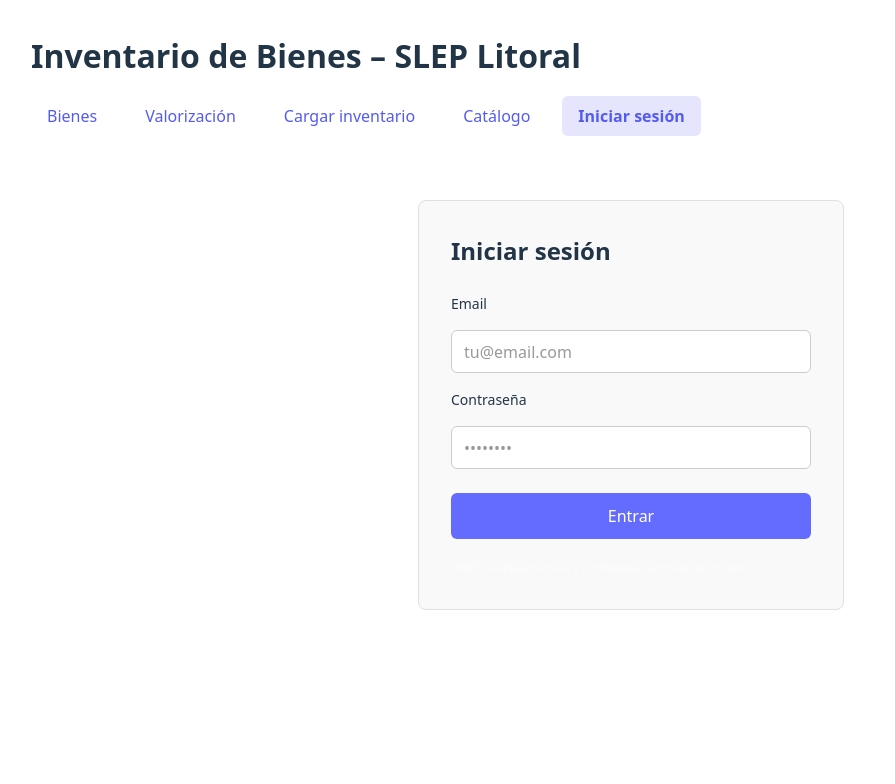
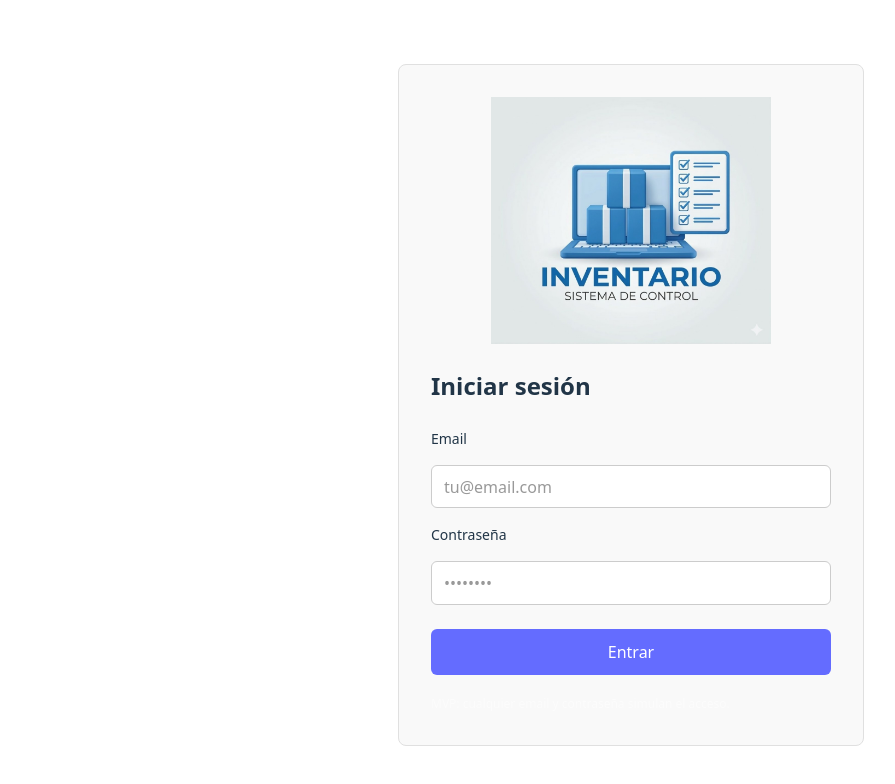
Before and after one commit to FelipeOctavio87/Proyecto-Inventario-, a React (Vite) app: page /login in a window 1280 px wide. Shown: the top 784 px of the page, without its empty margins (9-904 px from the left). Built offline with nearby package versions, Linux system fonts and the light colour scheme.

Commit message:
logo y otros cambios

```diff
--- a/src/App.jsx
+++ b/src/App.jsx
@@ -1,4 +1,4 @@
-import { Routes, Route, NavLink, useNavigate } from 'react-router-dom'
+import { Routes, Route, NavLink, useNavigate, Navigate } from 'react-router-dom'
 import { useAuth } from './context/AuthContext'
 import ProductsPage from './pages/ProductsPage'
 import CostEarningPage from './pages/CostEarningPage'
@@ -7,48 +7,56 @@
 import LoginPage from './pages/LoginPage'
 
 const Nav = () => {
-  const { isLoggedIn, user, logout } = useAuth()
+  const { user, logout } = useAuth()
   const navigate = useNavigate()
 
   const handleLogout = () => {
     logout()
-    navigate('/')
+    navigate('/login', { replace: true })
   }
 
   return (
     <nav className="app__nav">
+      <NavLink to="/import" className={({ isActive }) => (isActive ? 'app__nav-link app__nav-link--active' : 'app__nav-link')}>
+        Cargar inventario
+      </NavLink>
       <NavLink to="/" className={({ isActive }) => (isActive ? 'app__nav-link app__nav-link--active' : 'app__nav-link')} end>
         Bienes
       </NavLink>
       <NavLink to="/cost-earning" className={({ isActive }) => (isActive ? 'app__nav-link app__nav-link--active' : 'app__nav-link')}>
         Valorización
       </NavLink>
-      <NavLink to="/import" className={({ isActive }) => (isActive ? 'app__nav-link app__nav-link--active' : 'app__nav-link')}>
-        Cargar inventario
-      </NavLink>
       <NavLink to="/catalogo" className={({ isActive }) => (isActive ? 'app__nav-link app__nav-link--active' : 'app__nav-link')}>
         Catálogo
       </NavLink>
-      {isLoggedIn ? (
       <span className="app__nav-user">
         <span className="app__nav-email">{user?.email}</span>
         <button type="button" className="app__nav-logout" onClick={handleLogout}>
           Cerrar sesión
         </button>
       </span>
-      ) : (
-        <NavLink to="/login" className={({ isActive }) => (isActive ? 'app__nav-link app__nav-link--active' : 'app__nav-link')}>
-          Iniciar sesión
-        </NavLink>
-      )}
     </nav>
   )
 }
 
-const App = () => (
+const App = () => {
+  const { isLoggedIn } = useAuth()
+
+  if (!isLoggedIn) {
+    return (
+      <main className="app">
+        <Routes>
+          <Route path="/login" element={<LoginPage />} />
+          <Route path="*" element={<Navigate to="/login" replace />} />
+        </Routes>
+      </main>
+    )
+  }
+
+  return (
     <main className="app">
       <header className="app__header">
-      <h1>Inventario de Bienes – SLEP Litoral</h1>
+        <h1>Inventario de Bienes Muebles e Inmuebles</h1>
         <Nav />
       </header>
       <Routes>
@@ -56,9 +64,10 @@
         <Route path="/cost-earning" element={<CostEarningPage />} />
         <Route path="/import" element={<ImportPage />} />
         <Route path="/catalogo" element={<CatalogoPage />} />
-      <Route path="/login" element={<LoginPage />} />
+        <Route path="/login" element={<Navigate to="/import" replace />} />
       </Routes>
     </main>
   )
+}
 
 export default App
--- a/src/components/CostEarningTable.jsx
+++ b/src/components/CostEarningTable.jsx
@@ -20,7 +20,6 @@
     return (
       <section className="cost-earning">
         <h2 className="cost-earning__title">Valorización de activos</h2>
-        <p className="cost-earning__subtitle">Conciliación contable y valor en libros – informe al 06.04.2026</p>
         <div className="cost-earning__empty" role="status">
           <p className="cost-earning__empty-text">
             No hay bienes cargados. Cargue un archivo CSV en <strong>Cargar inventario</strong> para ver la valorización.
@@ -38,7 +37,6 @@
   return (
     <section className="cost-earning">
       <h2 className="cost-earning__title">Valorización de activos</h2>
-      <p className="cost-earning__subtitle">Conciliación contable y valor en libros – informe al 06.04.2026</p>
       <p className="cost-earning__pagination-info">
         Mostrando {from}-{to} de {totalCount} bienes
       </p>
--- a/src/components/ProductList.jsx
+++ b/src/components/ProductList.jsx
@@ -21,7 +21,6 @@
     return (
       <section className="product-list">
         <h2 className="product-list__title">Inventario de bienes muebles e inmuebles</h2>
-        <p className="product-list__subtitle">Corte 28.02.2026 – SLEP Litoral (Ley N° 24.040)</p>
         <div className="product-list__empty" role="status">
           <p className="product-list__empty-text">
             No hay bienes cargados. Los bienes se muestran aquí solo después de cargar un archivo CSV en la pestaña
@@ -38,7 +37,6 @@
   return (
     <section className="product-list">
       <h2 className="product-list__title">Inventario de bienes muebles e inmuebles</h2>
-      <p className="product-list__subtitle">Corte 28.02.2026 – SLEP Litoral (Ley N° 24.040)</p>
       <p className="product-list__pagination-info">
         Mostrando {from}-{to} de {totalCount} bienes
       </p>
--- a/src/index.css
+++ b/src/index.css
@@ -93,11 +93,25 @@
 
 .login {
   width: 100%;
-  max-width: 360px;
+  max-width: 400px;
   padding: 2rem;
   border: 1px solid #333;
   border-radius: 8px;
   background-color: #1a1a1a;
+}
+
+.login__logo-wrap {
+  text-align: center;
+  margin-bottom: 1.5rem;
+}
+
+.login__logo {
+  display: block;
+  width: 100%;
+  max-width: 280px;
+  height: auto;
+  margin: 0 auto;
+  object-fit: contain;
 }
 
 .login__title {
@@ -341,6 +355,17 @@
 .import__file {
   margin-top: 0.5rem;
   font-size: 0.9rem;
+}
+
+.import__file-name {
+  margin-top: 0.5rem;
+  font-size: 0.95rem;
+  color: var(--color-text-secondary, #888);
+}
+
+.import__result-file {
+  margin-top: 0.25rem;
+  font-size: 0.95rem;
 }
 
 .import__textarea {
--- a/src/pages/ImportPage.jsx
+++ b/src/pages/ImportPage.jsx
@@ -21,15 +21,17 @@
   const { addBienesFromImport, totalCount } = useInventory()
   const navigate = useNavigate()
 
-  const processCsv = (text) => {
+  const processCsv = (text, source = 'paste') => {
     const { valid, errors } = parseCsvBienes(text)
     if (valid.length > 0) {
       addBienesFromImport(valid)
     }
-    setResult({ imported: valid.length, errors })
+    setResult({ imported: valid.length, errors, fileName: source === 'file' ? file?.name : null })
     setPaste('')
-    setFile(null)
-    if (fileInputRef.current) fileInputRef.current.value = ''
+    if (source === 'paste') {
+      setFile(null)
+      if (fileInputRef.current) fileInputRef.current.value = ''
+    }
   }
 
   const handleFileChange = (e) => {
@@ -38,7 +40,7 @@
     setFile(f)
     const reader = new FileReader()
     reader.onload = (ev) => {
-      processCsv(ev.target?.result ?? '')
+      processCsv(ev.target?.result ?? '', 'file')
     }
     reader.readAsText(f, 'UTF-8')
   }
@@ -78,6 +80,11 @@
               onChange={handleFileChange}
               className="import__file"
             />
+            {file && (
+              <p className="import__file-name" role="status">
+                Archivo seleccionado: <strong>{file.name}</strong>
+              </p>
+            )}
           </div>
 
           <div className="import__block">
@@ -110,6 +117,9 @@
         {result && (
           <div className={`import__result import__result--${result.errors?.length ? 'partial' : 'ok'}`} role="status">
             <p><strong>{result.imported} bienes importados</strong> correctamente.</p>
+            {result.fileName && (
+              <p className="import__result-file">Archivo cargado: <strong>{result.fileName}</strong></p>
+            )}
             {result.errors?.length > 0 && (
               <p>Filas con error: {result.errors.length}. Primeras: {result.errors.slice(0, 3).map((e) => `Fila ${e.row}: ${e.message}`).join('; ')}.</p>
             )}
--- a/src/pages/LoginPage.jsx
+++ b/src/pages/LoginPage.jsx
@@ -24,12 +24,15 @@
 
     // MVP: autenticación simulada (sin backend)
     login(email.trim())
-    navigate('/', { replace: true })
+    navigate('/import', { replace: true })
   }
 
   return (
     <div className="page login-page">
       <section className="login">
+        <div className="login__logo-wrap">
+          <img src="/logo.png" alt="Inventario - Sistema de Control" className="login__logo" />
+        </div>
         <h2 className="login__title">Iniciar sesión</h2>
         <form className="login__form" onSubmit={handleSubmit}>
           {error && <p className="login__error" role="alert">{error}</p>}
--- a/src/utils/parseCsvBienes.js
+++ b/src/utils/parseCsvBienes.js
@@ -47,13 +47,13 @@
   return rawHeaders.map((h, i) => {
     const n = normalized[i]
     if (n === 'codigoinventario' || n === 'codigo' || n === 'sku') return 'codigoInventario'
-    if (n === 'nombre' || n === 'name') return 'name'
+    if (n === 'nombre' || n === 'name' || n === 'producto') return 'name'
     if (n === 'tipobien' || n === 'tipo') return 'tipoBien'
     if (n === 'descripcion' || n === 'description') return 'description'
-    if (n === 'cantidad' || n === 'quantity') return 'quantity'
-    if (n === 'valorlibros' || n === 'valor' || n === 'valorlibro') return 'valorLibros'
+    if (n === 'cantidad' || n === 'quantity' || n === 'unidades') return 'quantity'
+    if (n === 'valorlibros' || n === 'valor' || n === 'valorlibro' || n === 'costounitario' || n === 'costo') return 'valorLibros'
     if (n === 'estadoverificacion' || n === 'estado') return 'estadoVerificacion'
-    return DEFAULT_HEADERS[i] ?? `col${i}`
+    return `col${i}`
   })
 }
 
```
Also changed, not shown: public/logo.png (added). Lines whose indentation alone changed are shown as unchanged.
